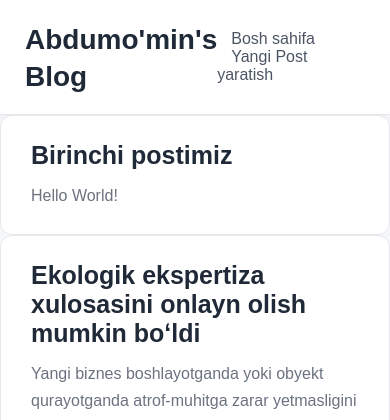
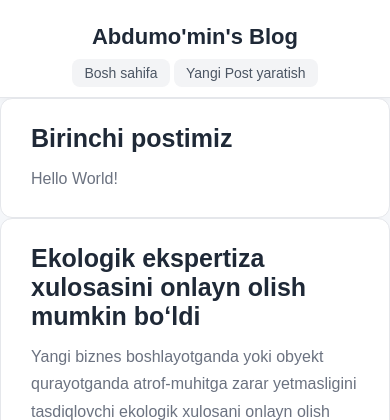
Before and after one commit to Abdumomin07/blog-news, a Django app: page / in a window 390 px wide. Shown: the top 420 px of the page. Run offline with Django 5.2, Linux system fonts and the light colour scheme; data comes from the database, SQL or seed files in the repository.

Commit message:
Update base.css

```diff
--- a/static/css/base.css
+++ b/static/css/base.css
@@ -65,3 +65,37 @@ nav a:hover {
 	margin: 40px auto;
 	padding: 0 25px;
 }
+
+/* ==========================================
+   Mobil qurilmalar uchun (Responsive Design)
+   ========================================== */
+@media (max-width: 600px) {
+	.header-container {
+		flex-direction: column; /* Logotip va Navigatsiyani ustma-ust joylashtirish */
+		justify-content: center;
+		text-align: center;
+		padding: 15px;
+		gap: 12px;
+	}
+
+	.logo a {
+		font-size: 22px; /* Mobil ekranda shrift o'lchamini kichiklashtirish */
+	}
+
+	nav {
+		width: 100%;
+		justify-content: center;
+		flex-wrap: wrap; /* Kichik ekranda tugmalar sig'may qolsa keyingi qatorgan o'tishi uchun */
+	}
+
+	nav a {
+		font-size: 14px;
+		padding: 6px 12px;
+		background: #f3f4f6; /* Mobil ekranda ko'rinishini yaxshilash uchun yengil orqafon */
+	}
+
+	.content {
+		margin: 20px auto;
+		padding: 0 15px; /* Mobil ekranda yon chekinishlarni qisqartirish */
+	}
+}
```
